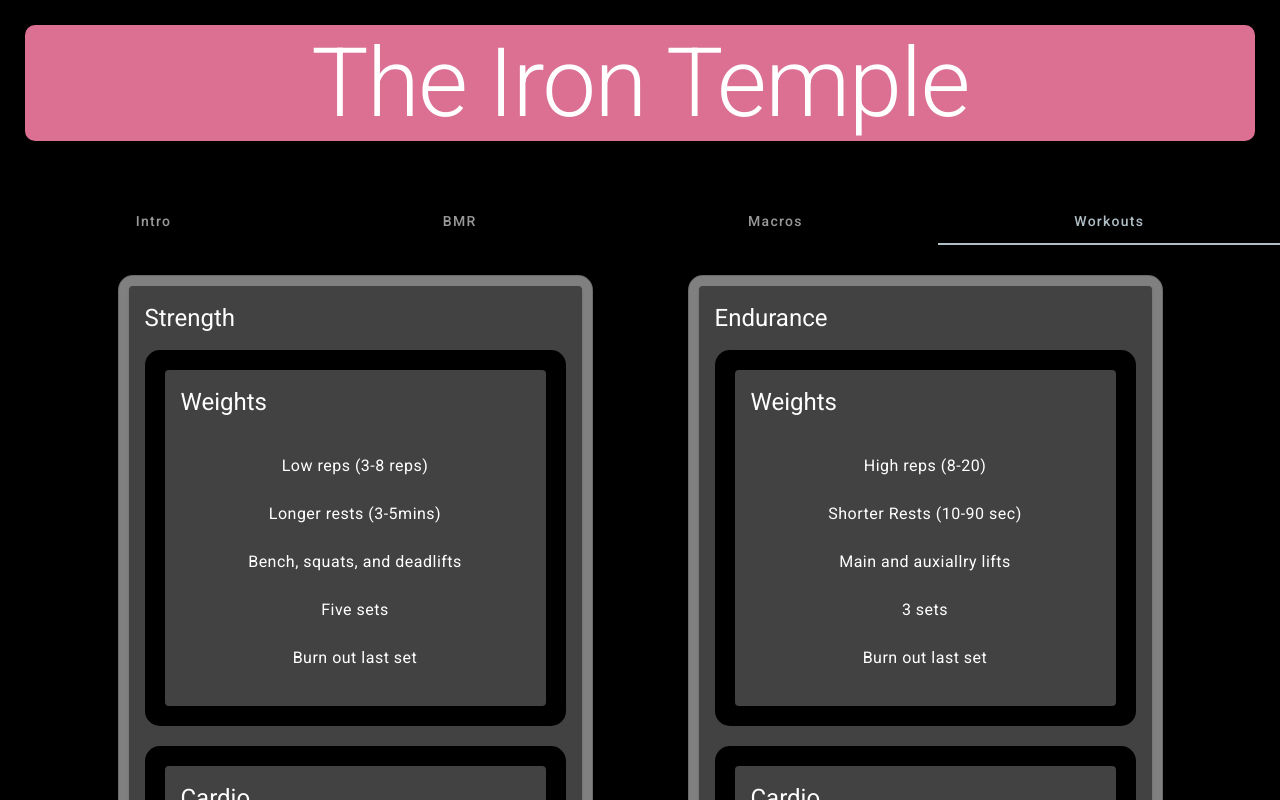
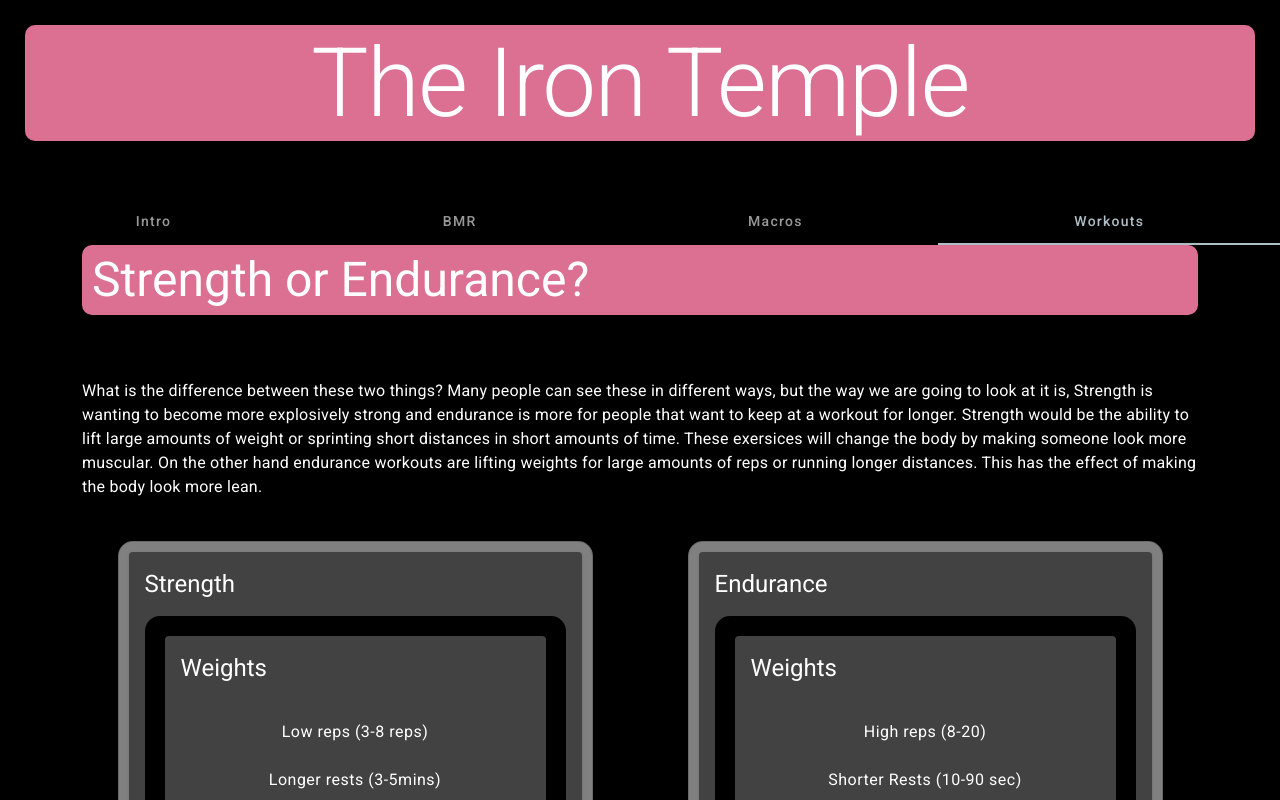
Before and after one commit to Collinblane13/project, an Angular app: page / in a window 1280 px wide. Both pictures are taken after a click on the tab "Workouts". Shown: the top 800 px of the page. Built offline with nearby package versions, Linux system fonts and the light colour scheme.

Commit message:
added header

```diff
--- a/src/app/app.component.html
+++ b/src/app/app.component.html
@@ -289,6 +289,17 @@
             <mat-tab label="Workouts">
                 <div class="container">
                     <div class="row">
+                        <div class="col-12">
+                            <p class="mat-headline-3 head">
+                                Strength or Endurance?
+                            </p>
+                            <p>
+                                What is the difference between these two things? Many people can see these in different ways, but the way we are going to look at it is, Strength
+                                is wanting to become more explosively strong and endurance is more for people that want to keep at a workout for longer. Strength would be the ability
+                                to lift large amounts of weight or sprinting short distances in short amounts of time. These exersices will change the body by making someone look more muscular.
+                                On the other hand endurance workouts are lifting weights for large amounts of reps or running longer distances. This has the effect of making the body look more lean.
+                            </p>
+                        </div>
                         <div class="card col-12 col-lg-5">
                             <mat-card>
                                 <mat-card-header>
```
